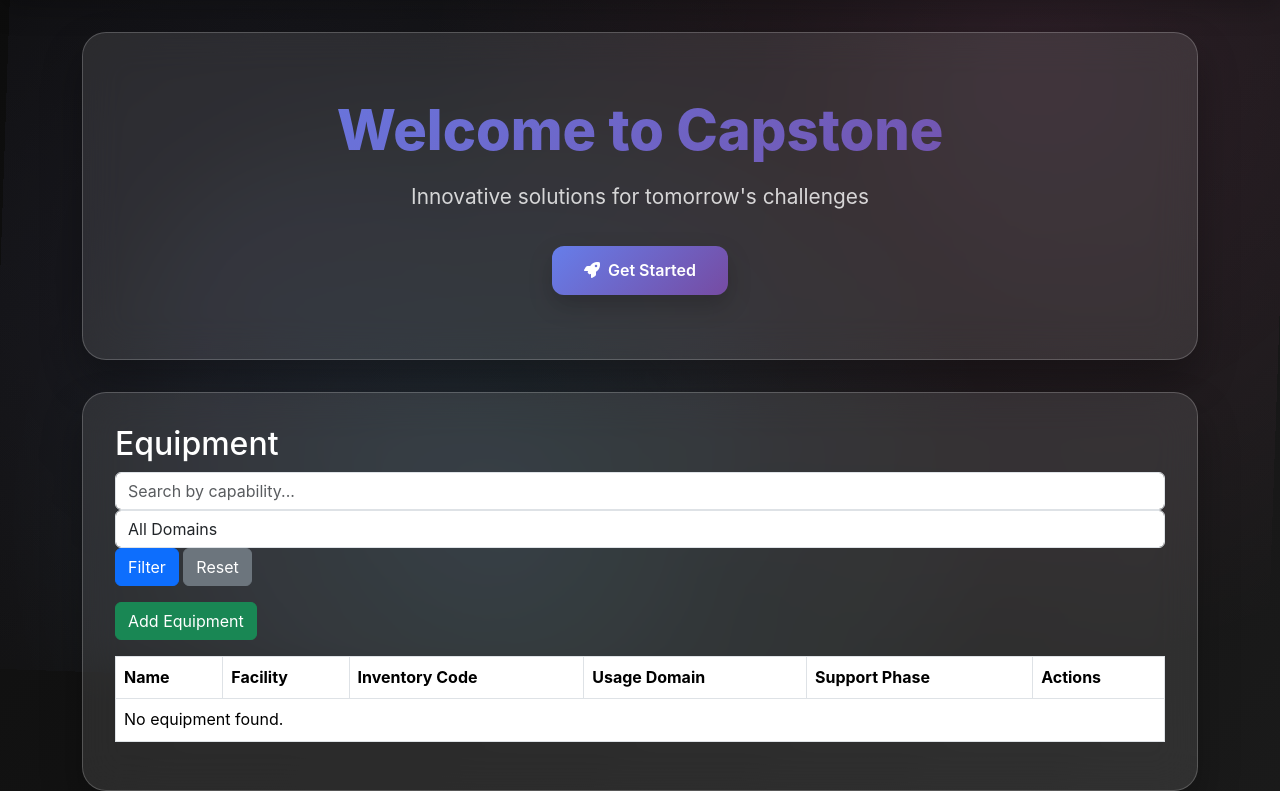
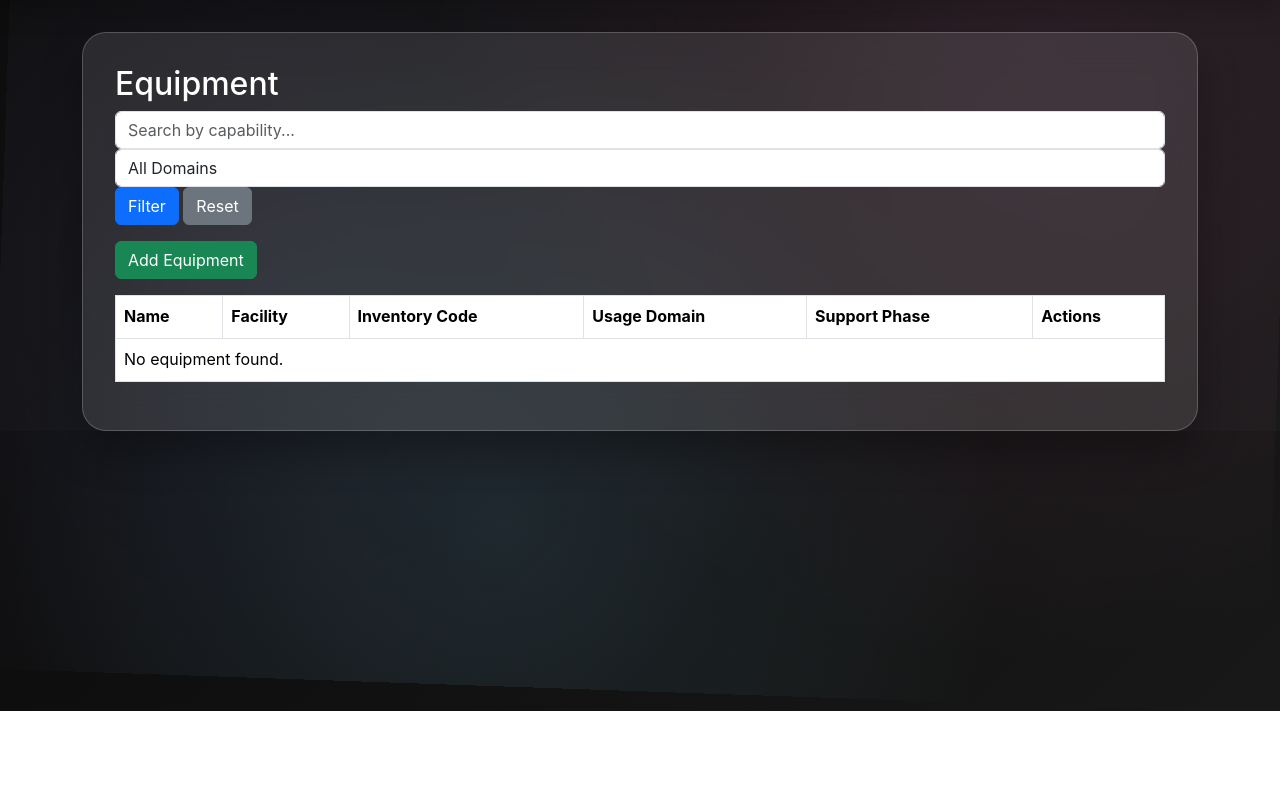
Before and after one commit to Sh-a-wn/CSC3115-Group2, a Django app: page /equipment/ in a window 1280 px wide. Shown: the part 89-880 px from the top of the page. After the commit the page ends 800 px from the top, so only its background shows below. Run offline with Django 4.2, Linux system fonts and the light colour scheme; data that the repository does not hold is empty.

Commit message:
routing and templates update

```diff
--- a/capstone/capstone/urls.py
+++ b/capstone/capstone/urls.py
@@ -17,9 +17,10 @@ Including another URLconf
 
 from django.contrib import admin
 from django.urls import path, include
-
+from capstone.views import dashboard
 urlpatterns = [
     path('admin/', admin.site.urls),
+     path("", dashboard, name="dashboard"),
     path('programs/', include('programs.urls')),
     path('facilities/', include('facilities.urls')),
     path('services/', include('services.urls')),
@@ -27,5 +28,4 @@ urlpatterns = [
     path('projects/', include('projects.urls')),
     path('participants/', include('participants.urls')),
     path('outcome/', include('outcome.urls')),
-    path('', include('programs.urls')),
 ]
--- a/capstone/templates/base.html
+++ b/capstone/templates/base.html
@@ -339,14 +339,7 @@
 </nav>
 
 <div class="container mt-4">
-  <!-- Demo content to show the design -->
-  <div class="hero-section">
-    <h1 class="hero-title">Welcome to Capstone</h1>
-    <p class="hero-subtitle">Innovative solutions for tomorrow's challenges</p>
-    <a href="#" class="btn-gradient">
-      <i class="fas fa-rocket me-2"></i>Get Started
-    </a>
-  </div>
+
 
 
 
```
